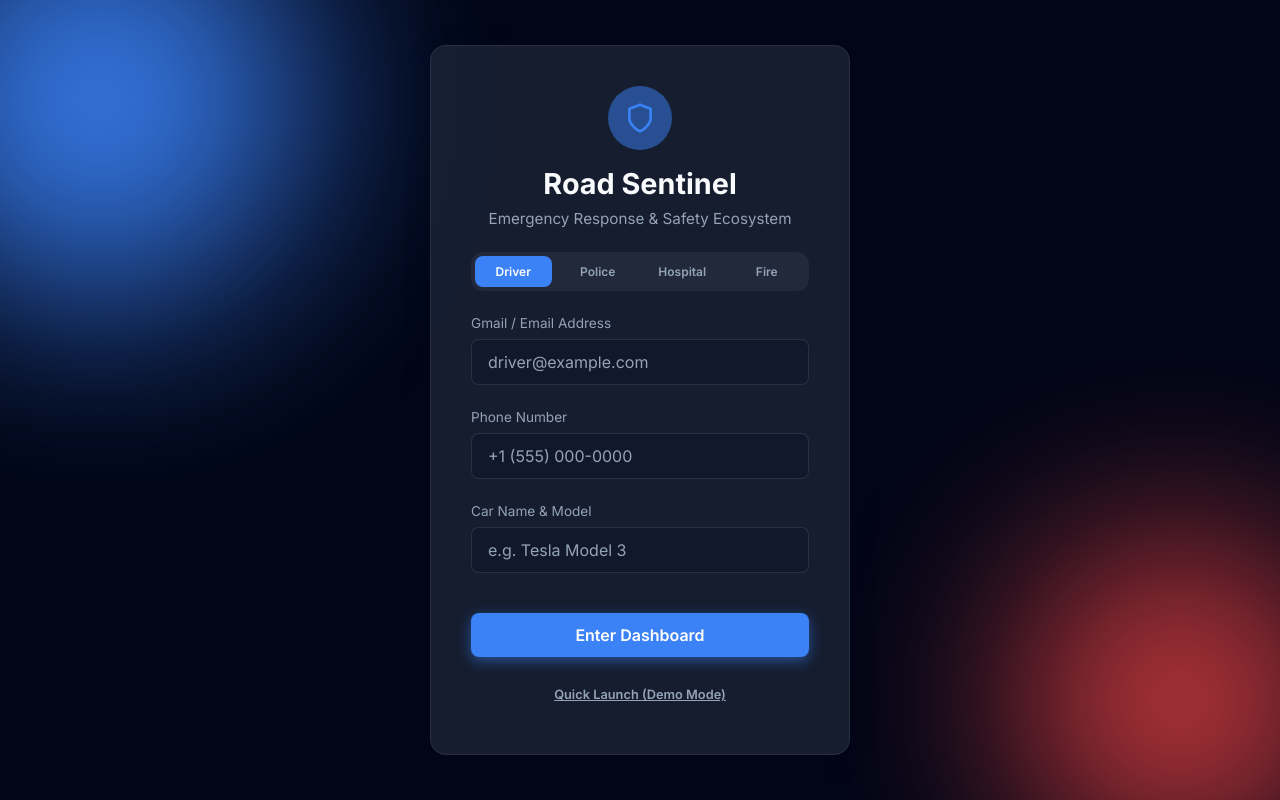
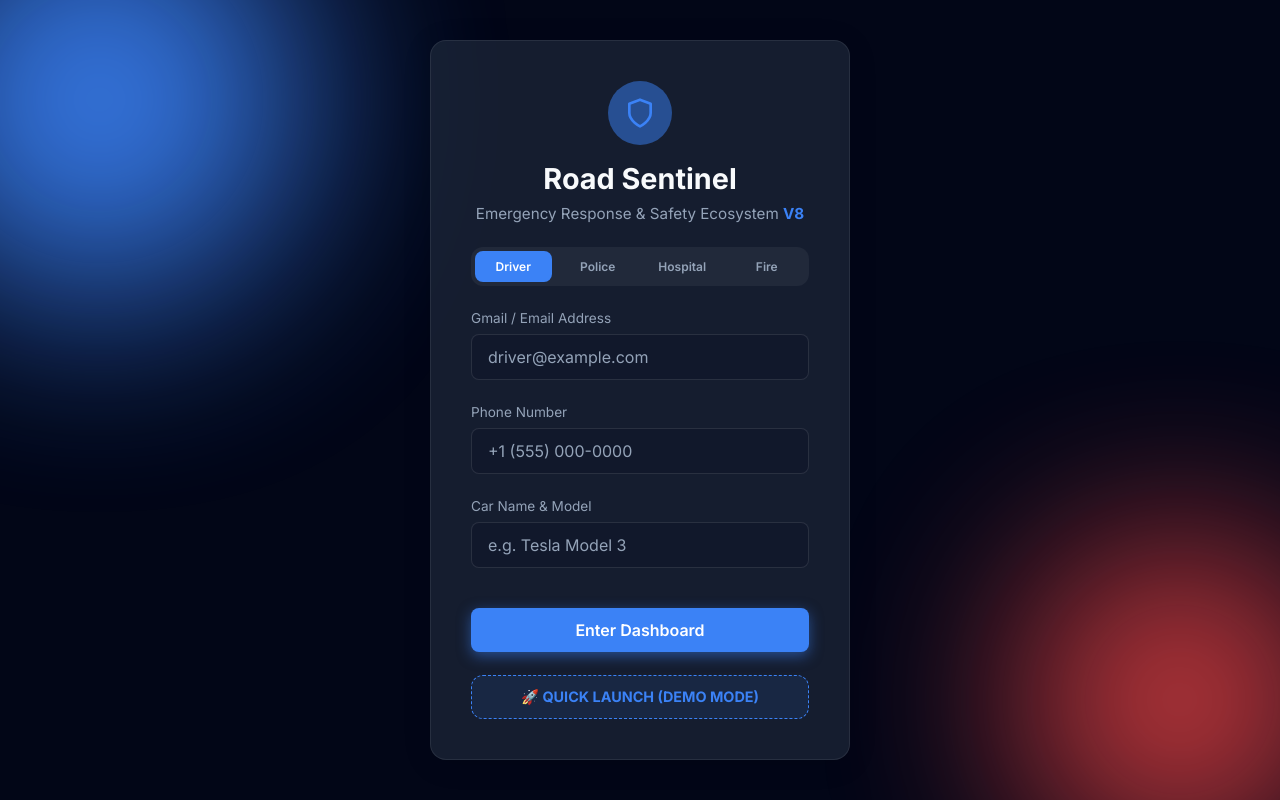
Before and after one commit to akhilannaluri/Road-safety-app, a React (Vite) app: page / in a window 1280 px wide. Built offline with nearby package versions, Linux system fonts and the light colour scheme; no server answers.

Commit message:
V8: Highlighted Quick Launch button and added Version Label

```diff
--- a/src/components/Login.tsx
+++ b/src/components/Login.tsx
@@ -55,7 +55,7 @@ Possible fixes:
           </div>
           <h2 style={{ fontSize: '1.8rem', fontWeight: 700, marginBottom: '8px' }}>Road Sentinel</h2>
           <p style={{ color: 'var(--text-secondary)', fontSize: '0.95rem' }}>
-            Emergency Response & Safety Ecosystem
+            Emergency Response & Safety Ecosystem <span style={{ color: 'var(--accent-primary)', fontWeight: 800 }}>V8</span>
           </p>
         </div>
 
@@ -153,9 +153,20 @@ Possible fixes:
               setPhone('+1234567890');
               setCarName('Security Patrol V8');
             }}
-            style={{ width: 'auto', background: 'none', border: 'none', color: 'var(--text-secondary)', fontSize: '0.8rem', marginTop: '10px', textDecoration: 'underline' }}
+            style={{
+              width: '100%',
+              background: 'rgba(59, 130, 246, 0.1)',
+              border: '1px dashed var(--accent-primary)',
+              color: 'var(--accent-primary)',
+              fontSize: '0.9rem',
+              marginTop: '15px',
+              padding: '12px',
+              borderRadius: '12px',
+              fontWeight: 700,
+              cursor: 'pointer'
+            }}
           >
-            Quick Launch (Demo Mode)
+            🚀 QUICK LAUNCH (DEMO MODE)
           </button>
         </form>
       </div>
```
